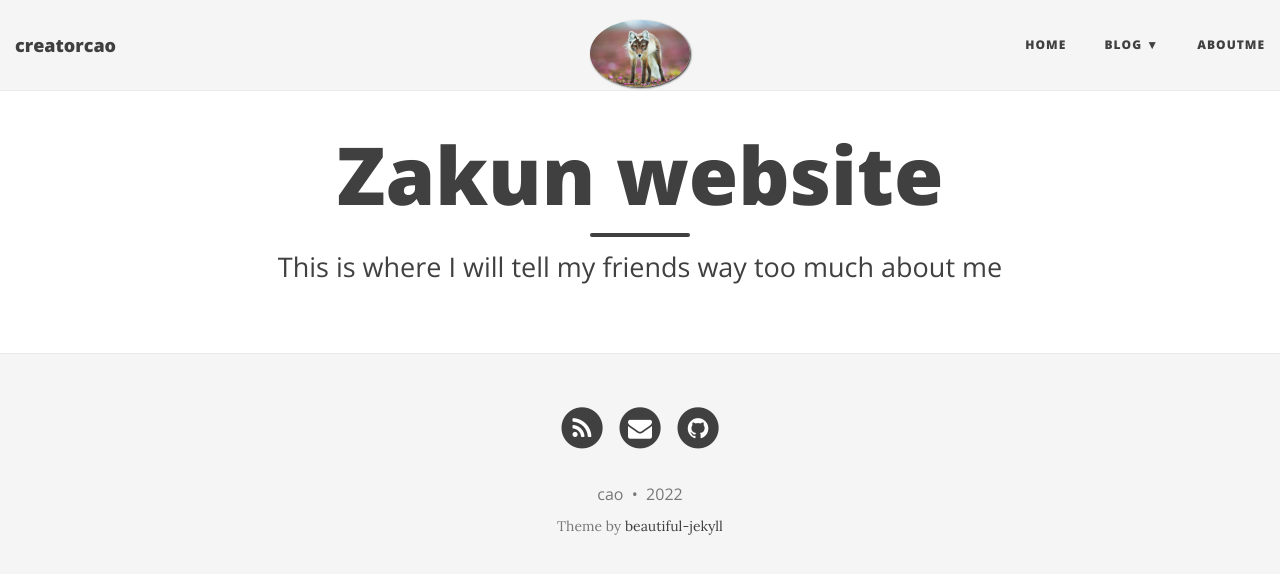
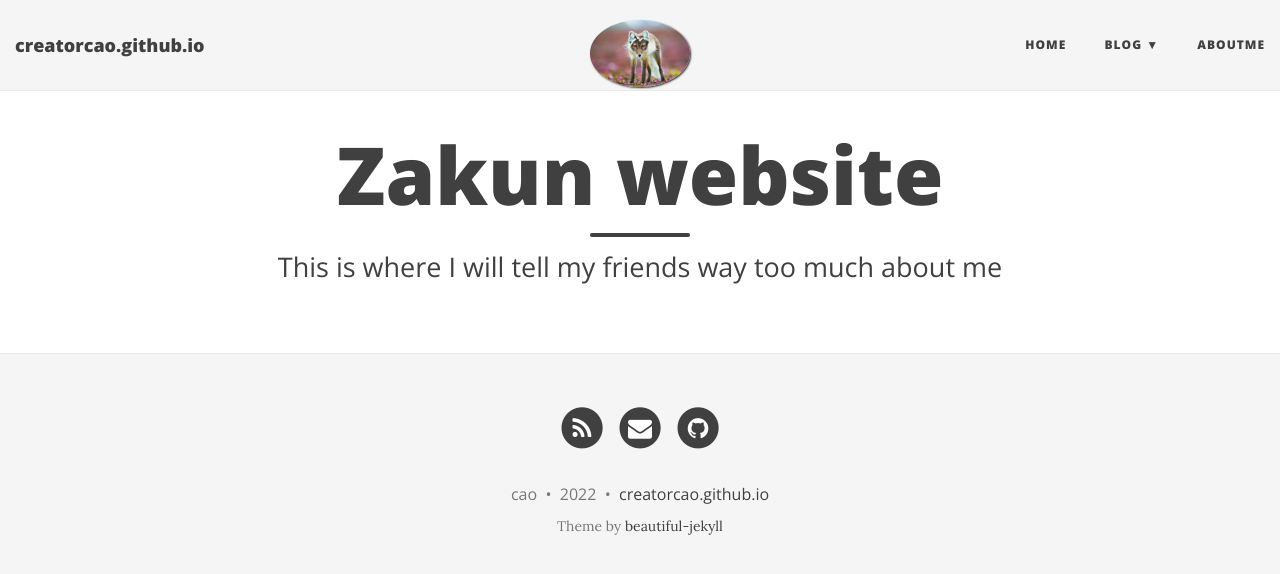
Before and after one commit to creatorcao/creatorcao.github.io, a Jekyll site: the page built from index.html, in a window 1280 px wide. Shown: the top 574 px of the page. Built offline with Jekyll 4.4.1, drawn with Linux system fonts in a browser that asks for light colours; nearby versions of some CDN libraries; the list of posts is cut into pages by our own code; some of the changed lines change nothing that is shown.

Commit message:
Update _config.yml

```diff
--- a/_config.yml
+++ b/_config.yml
@@ -13,7 +13,7 @@ baseurl: ""
 # Of course don't forget to change the username and projectname to YOUR username and project
 
 # Name of website
-title: creatorcao
+title:
 
 # Short description of your site
 description: Hi there.
@@ -88,7 +88,7 @@ share-links-active:
 
 # How to display the link to the website in the footer
 # Remove this if you don't want a link in the footer
-# url-pretty: "creatorcao.github.io"
+url-pretty: "creatorcao.github.io"
 
 # --- Web Statistics Section --- #
 
```
